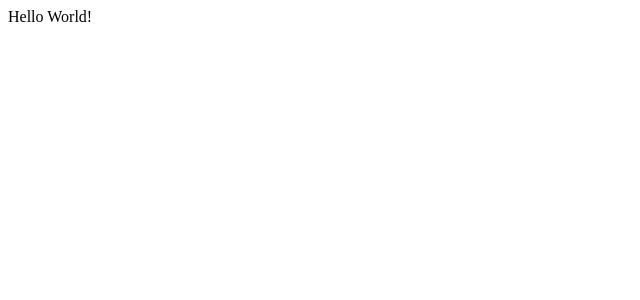
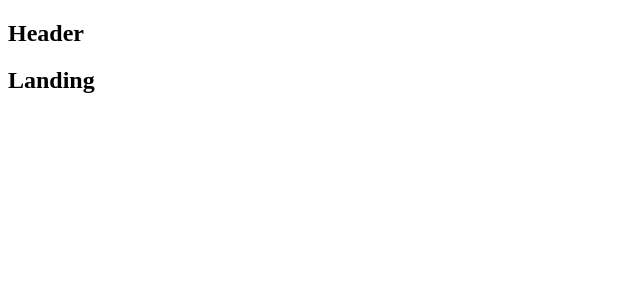
Before and after one commit to rl033/customer-feedback-app, a React (Create React App) app in the folder client/: page / in a window 1280 px wide. Shown: the top 300 px of the page, without its empty margins (0-640 px from the left). Built offline with nearby package versions, Linux system fonts and the light colour scheme.

Commit message:
Update with initial setup of react-router

```diff
--- a/client/src/components/App.js
+++ b/client/src/components/App.js
@@ -1,9 +1,22 @@
 import React from 'react';
+import { BrowserRouter, Route} from 'react-router-dom';
+
+const Header = () => <h2>Header</h2>
+const Dashboard = () => <h2>Dashboard</h2>
+const SurveyNew = () => <h2>SurveyNew</h2>
+const Landing = () => <h2>Landing</h2>
 
 const App = () => {
   return (
     <div>
-      Hello World!
+      <BrowserRouter>
+        <div>
+          <Header />
+          <Route exact path="/" component={Landing} />
+          <Route exact path="/surveys" component={Dashboard} />
+          <Route path="/surveys/new" component={SurveyNew} />
+        </div>
+      </BrowserRouter>
     </div>
   );
 };
```
